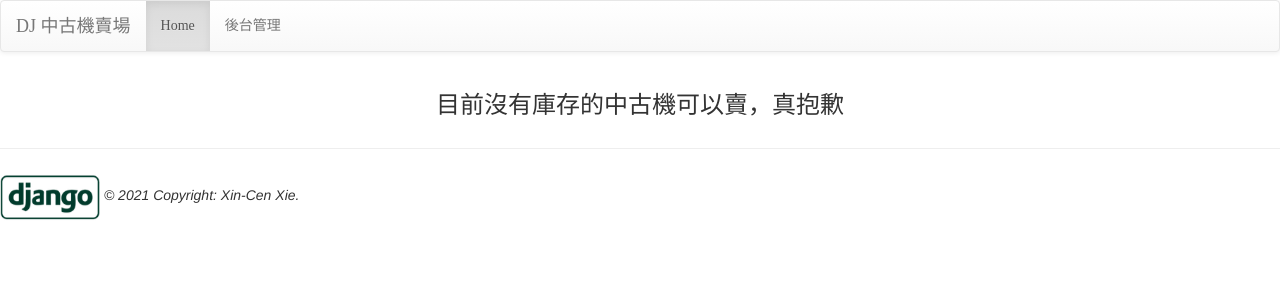
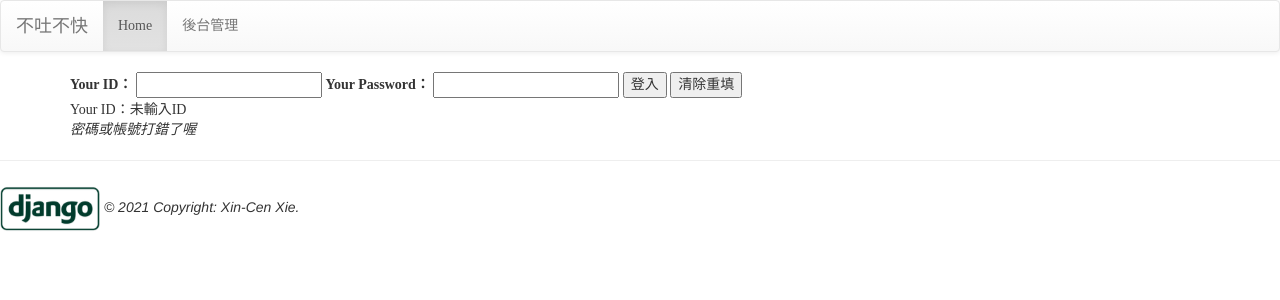
Before and after one commit to kitty88825/django-16-lessons, a Django app: template ch08www/templates/index.html in a window 1280 px wide. Shown: the top 300 px of the page. Run offline with Django 3.2, Linux system fonts and the light colour scheme; the template is opened without the code that fills it, so the values that code supplies are empty; some libraries are stand-ins or nearby versions.

Commit message:
8.1.1 HTML<form>表單簡介

```diff
--- a/ch08www/ch08www/urls.py
+++ b/ch08www/ch08www/urls.py
@@ -16,6 +16,10 @@ Including another URLconf
 from django.contrib import admin
 from django.urls import path
 
+from mysite.views import index
+
+
 urlpatterns = [
     path('admin/', admin.site.urls),
+    path('', index),
 ]
--- a/ch08www/templates/base.html
+++ b/ch08www/templates/base.html
@@ -6,7 +6,7 @@
   <meta charset="UTF-8">
   <meta http-equiv="X-UA-Compatible" content="IE=edge">
   <meta name="viewport" content="width=device-width, initial-scale=1.0">
-  <title>Document</title>
+  <title>{% block title %}{% endblock title %}</title>
   <!-- Latest compiled and minified CSS -->
   <link rel="stylesheet" href="https://maxcdn.bootstrapcdn.com/bootstrap/3.3.7/css/bootstrap.min.css"integrity="sha384-BVYiiSIFeK1dGmJRAkycuHAHRg32OmUcww7on3RYdg4Va+PmSTsz/K68vbdEjh4u" crossorigin="anonymous">
   <!-- Optional theme -->
--- a/ch08www/templates/header.html
+++ b/ch08www/templates/header.html
@@ -3,7 +3,7 @@
   <div class="container-fluid">
     <div class="navbar-header">
       <div class="navbar-brand" align=center>
-        DJ 中古機賣場
+        不吐不快
       </div>
     </div>
 
--- a/ch08www/templates/index.html
+++ b/ch08www/templates/index.html
@@ -1,31 +1,22 @@
 <!-- index.html (ch08www project) -->
 {% extends "base.html" %}
-{% block title %}DJ 中古機賣場{% endblock title %}
+{% block title %}我有話要說{% endblock title %}
 {% block content %}
-  <div class="container" align=center>
-    {% for p in products %}
-      {% if forloop.first %}
-        <table>
-          <tr>
-            <td width=250>庫存手機</td>
-            <td width=150>廠牌/型號</td>
-            <td width=50>出廠年</td>
-            <td>價格</td>
-          </tr>
-      {% endif %}
-          <tr bgcolor="{% cycle '#FFCCFF' 'CCFFCC' %}">
-            <td><a href="{% url 'detail-url' p.id %}">{{ p.nickname }}</a></td>
-            <td>{{ p.pmodel.maker.name }}/{{ p.pmodel }}</td>
-            <td>{{ p.year }}</td>
-            <td align=right>{{ p.price }}</td>
-          </tr>
-
-      {% if forloop.last %}
-        </table>
-      {% endif %}
-
-    {% empty %}
-      <h3>目前沒有庫存的中古機可以賣，真抱歉</h3>
-    {% endfor %}
+  <div class="container">
+    <form action="/" method="get" name="my form">
+      <label for="user_id">Your ID：</label>
+      <input id="user_id" type="text" name="user_id">
+      <label for="user_pass">Your Password：</label>
+      <input id="user_pass" type="password" name="user_pass">
+      <input type="submit" value="登入">
+      <input type="reset" value="清除重填">
+    </form>
+    Your ID：{{ urid | default:"未輸入ID" }}
+    <br>
+    {% if verified %}
+      <em>你通過了驗證</em>
+    {% else %}
+      <em>密碼或帳號打錯了喔</em>
+    {% endif %}
   </div>
 {% endblock %}
```
Also changed, not shown: ch08www/mysite/views.py (+14 -1 lines).
